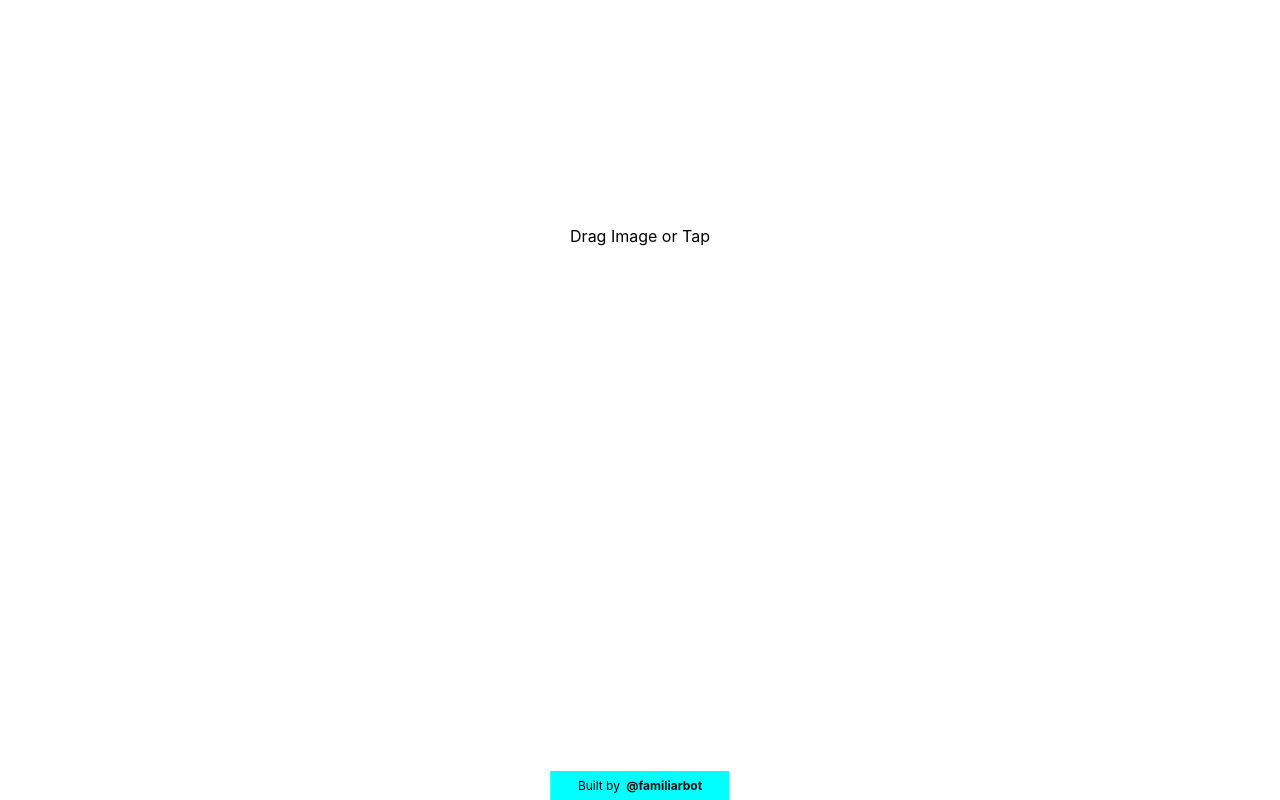
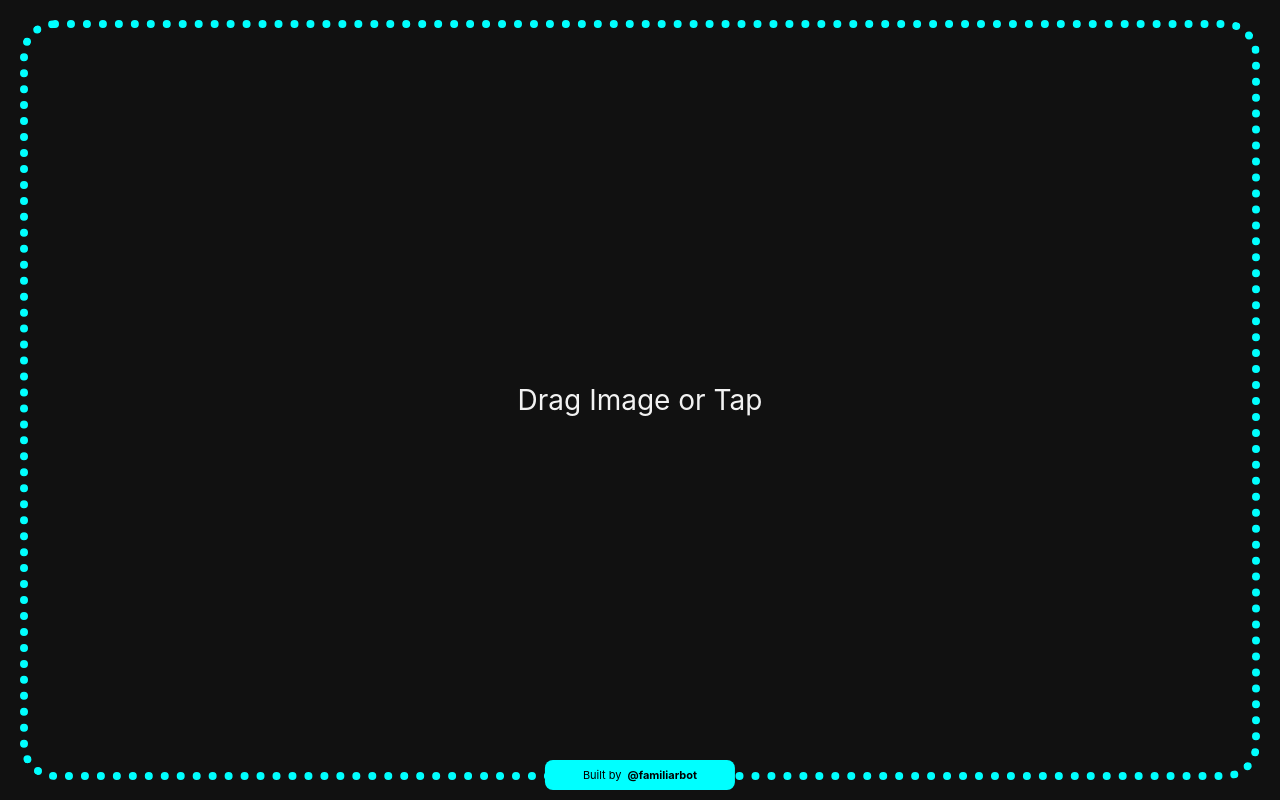
Before and after one commit to familiarlab/cards, a React (Create React App) app: page / in a window 1280 px wide. Built offline with nearby package versions, Linux system fonts and the light colour scheme.

Commit message:
polished presentation

```diff
--- /dev/null
+++ b/src/App.module.scss
@@ -0,0 +1,8 @@
+@import './sass.config.scss';
+
+.App {
+  background: $grey_1;
+  color: $white;
+  position: relative;
+  width: 100%;
+}
--- a/src/App.scss
+++ /dev/null
@@ -1,38 +0,0 @@
-.App {
-  text-align: center;
-}
-
-.App-logo {
-  height: 40vmin;
-  pointer-events: none;
-}
-
-@media (prefers-reduced-motion: no-preference) {
-  .App-logo {
-    animation: App-logo-spin infinite 20s linear;
-  }
-}
-
-.App-header {
-  background-color: #282c34;
-  min-height: 100vh;
-  display: flex;
-  flex-direction: column;
-  align-items: center;
-  justify-content: center;
-  font-size: calc(10px + 2vmin);
-  color: white;
-}
-
-.App-link {
-  color: #61dafb;
-}
-
-@keyframes App-logo-spin {
-  from {
-    transform: rotate(0deg);
-  }
-  to {
-    transform: rotate(360deg);
-  }
-}
--- a/src/App.tsx
+++ b/src/App.tsx
@@ -4,26 +4,17 @@ import {
   Routes,
   Route
 } from 'react-router-dom';
-import logo from './logo.svg';
-import './App.scss';
+import styles from './App.module.scss';
 
 import { Home } from './views/Home';
 
-// declare global {
-//   interface Window {
-//     familiarbots?: object;
-//   }
-// }
-
-// window.familiarbots = {bee: []};
-
 function App() {
   return (
-    <>
+    <div className={styles.App}>
       <Routes>
         <Route path='/' element={<Home />} />
       </Routes>
-    </>
+    </div>
   );
 }
 
--- a/src/features/CardBuilder/CardBuilder.module.scss
+++ b/src/features/CardBuilder/CardBuilder.module.scss
@@ -1,33 +1,37 @@
 @import '../../sass.config.scss';
 
-.DropZone {
-  align-items: center;
-  // background: rgba(0, 255, 255, 0.07);
-  // border: 5px dashed cyan;
-  border-radius: 2px;
+.CardBuilder {
+  border: 8px dotted $highlight;
+  border-radius: 35px;
+
   display: flex;
-  height: 375px;
-  justify-content: center;
-  margin-bottom: 20px;
-  padding: 28px 15px;
-  text-align: center;
+  flex: 1;
   & > img {
     margin-bottom: 15px;
     width: 100%;
   }
 }
 
-.CardBuilder {
-  & > img {
+.DropZone {
+  align-items: center;
+  // border: 1px solid yellow;
+  border-radius: 2px;
+  display: flex;
+  text-align: center;
+  flex: 1;
+  & > div > img {
+    display: block;
     margin-bottom: 15px;
-    width: 100%;
+    margin: 0 auto;
+    width: 90%;
+    @media screen and (min-width: 850px) {
+      width: 70%;
+    }
   }
-  // .rcp-dark {
-  //   --rcp-background: #181818;
-  //   --rcp-input-text: #f3f3f3;
-  //   --rcp-input-border: rgba(255, 255, 255, 0.1);
-  //   --rcp-input-label: #999999;
-  // }
+  & > div {
+    font-size: 28px;
+    margin: 0 auto;
+  }
 }
 
 .ColorButton {
@@ -45,5 +49,6 @@
 
 .ChooseAnother {
   color: #333;
+  // margin-bottom: 200px;
   text-align: center;
 }
--- a/src/features/CardBuilder/CardBuilder.tsx
+++ b/src/features/CardBuilder/CardBuilder.tsx
@@ -13,9 +13,7 @@ function generate_card(file: any, image: any) {
   const filename = file.path.split('.')[0];
   const messages = [
     ['Adopt a lost boy,', 'Keep him forever'],
-    // ['123456789123456789'], // 19
-    ['STILL LOST', 'GOT NO LISTINGS'],
-    ['GET LOST','(with us)']
+    ['STILL LOST', 'GOT NO LISTINGS']
   ];
   const hashtag = [
     '#WAGBOY'
@@ -174,37 +172,39 @@ function CardBuilder() {
     backgroundColor: (highlight.length > 0) ? highlight : ''
   };
   const dropzone_style = {
-    // border: `5px solid rgba(${rgb.r}, ${rgb.g}, ${rgb.b}, ${rgb.a}`
     background: (isReady) ? 'none' : '',
-    // border: (isReady) ? '2px dotted #665' : '',
-    height: (isReady) ? 'unset' : ''
   };
-  const tag_style = {
-    background: `rgba(${rgb.r}, ${rgb.g}, ${rgb.b}, ${rgb.a}`
+  const image_style = {
+    opacity: (isDragActive) ? '30%' : ''
   };
+  const tag_style = {};
+  // const tag_style = {
+  //   background: `rgba(${rgb.r}, ${rgb.g}, ${rgb.b}, ${rgb.a}`
+  // };
   const prompt_style = {
     color: `rgba(${rgb.r}, ${rgb.g}, ${rgb.b}, ${rgb.a}`
   };
-
   return (
     <div className={styles.CardBuilder}>
       <div {...getRootProps()} className={styles.DropZone} style={dropzone_style}>
+        <div>
           <input {...getInputProps()} />
+          {
+            isReady ? <img style={image_style} src={paths} /> : <span />
+          }
           {
             (x => {
               let z = null;
               if (!isReady) {
                 z = (isDragActive) ?
-                <span>Drag is lookin' good</span> :
+                  <span>Drag lookin' good</span> :
                   <span>Drag Image or Tap</span>;
               }
 
               return z
             })()
         }
-      {
-        isReady ? <img src={paths} /> : <span />
-      }
+        </div>
       </div>
       {
         /*
@@ -224,10 +224,10 @@ function CardBuilder() {
         <a href="https://twitter.com/familiarbot">@familiarbot</a>
       </h1>
       {
-        isReady ? <div className={styles.Prompt} style={prompt_style}>let's raid</div> : null
+        //isReady ? <div className={styles.Prompt} style={prompt_style}>let's raid</div> : null
       }
       {
-        isReady ? <div className={styles.ChooseAnother}>or choose another PFP</div> : null
+        //isReady ? <div className={styles.ChooseAnother}>or choose another PFP</div> : null
       }
     </div>
   )
--- a/src/features/home/HomeContainer.module.scss
+++ b/src/features/home/HomeContainer.module.scss
@@ -1,28 +1,31 @@
 @import '../../sass.config.scss';
 // @import '../cards/Cards.scss';
 
-body {
-  margin: 0;
-  padding: 0;
-}
-
 .HomeContainer {
+  height: 100vh;
+  position: relative;
+  width: 100%;
+  main {
+  display: flex;
+  flex-flow: column;
+  height: 100%;
+  }
   h1 {
     background: $highlight;
-    bottom: 0;
-    font-size: 12px;
+    bottom: 10px;
+    border-radius: 8px;
+    color: $black;
+    font-size: 11px;
     left: 50%;
-    padding: 7px 14.69px;
+    padding: 8px 38px;
     position: fixed;
     text-align: center;
     transform: translate(-50%, 0);
-    width: 150px;
-
     span {
       font-weight: 400;
     }
     a {
-      color: $grey_1;
+      color: $black;
       font-weight: 700;
       margin-left: 3px;
       text-decoration: none;
--- a/src/index.css
+++ b/src/index.css
@@ -1,3 +1,13 @@
+* {
+  box-sizing: border-box;
+  margin: 0;
+  padding: 0;
+}
+
+html, body {
+  height: 100%;
+}
+
 body {
   font-family: -apple-system, BlinkMacSystemFont, 'Segoe UI', 'Roboto', 'Oxygen',
     'Ubuntu', 'Cantarell', 'Fira Sans', 'Droid Sans', 'Helvetica Neue',
@@ -8,6 +18,11 @@ body {
   padding:  0;
 }
 
+body {
+  margin: 0;
+  padding: 0;
+}
+
 code {
   font-family: source-code-pro, Menlo, Monaco, Consolas, 'Courier New',
     monospace;
```
Lines whose indentation alone changed are shown as unchanged.
